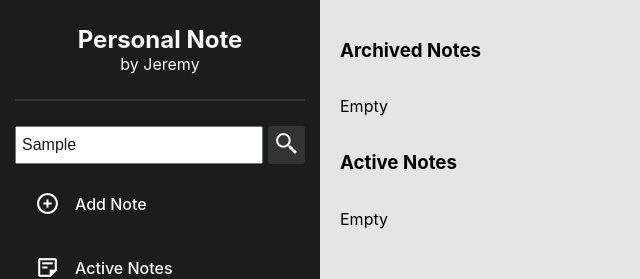
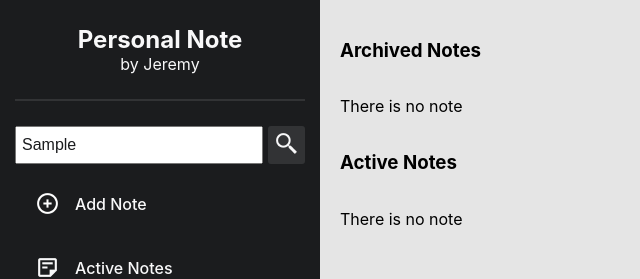
Before and after one commit to adolfjeremy/notes-app-dicoding, a React (Create React App) app: page / in a window 1280 px wide. Both pictures are taken after typing "Sample" into the empty fields and a click on the button 286 px from the left and 145 px from the top of the page. Shown: the top 279 px of the page, without its empty margins (0-640 px from the left). Built offline with nearby package versions, Linux system fonts and the light colour scheme.

Commit message:
change empty message

```diff
--- a/package.json
+++ b/package.json
@@ -6,14 +6,17 @@
         "@testing-library/jest-dom": "^5.16.5",
         "@testing-library/react": "^13.3.0",
         "@testing-library/user-event": "^13.5.0",
+        "gh-pages": "^4.0.0",
         "react": "^18.2.0",
         "react-dom": "^18.2.0",
         "react-scripts": "5.0.1",
         "web-vitals": "^2.1.4"
     },
+    "homepage": "https://adolfjeremy.github.io/notes-app-dicoding",
     "scripts": {
         "start": "react-scripts start",
         "build": "react-scripts build",
+        "deploy": "gh-pages -d build",
         "test": "react-scripts test",
         "eject": "react-scripts eject"
     },
--- a/src/component/NoteList.js
+++ b/src/component/NoteList.js
@@ -13,7 +13,7 @@ function NoteList({ notes, buttonText, onDelete, onMark }) {
                     onMark={onMark}
                 />
             ))}
-            {!notes.length && <p>Empty</p>}
+            {!notes.length && <p>There is no note</p>}
         </div>
     );
 }
```
Also changed, not shown: 1 other file (tests, documents, lock files or other folders). Lines whose indentation alone changed are shown as unchanged.
